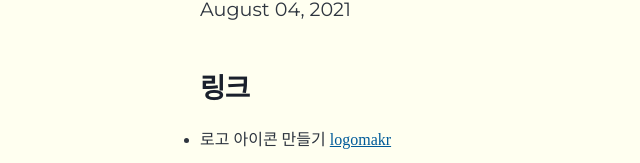
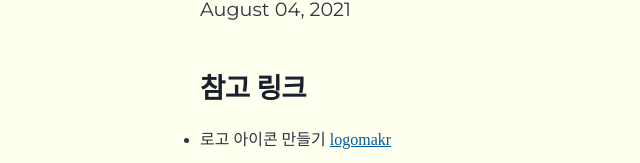
Before and after one commit to jscomu/TestGat, a Gatsby site: page /blog_link/ in a window 1280 px wide. Shown: the part 183-346 px from the top of the page, without its empty margins (124-764 px from the left). Built offline with nearby package versions, Linux system fonts and the light colour scheme; Gatsby itself is replaced by a stand-in of ours.

Commit message:
Update index.md

```diff
--- a/content/blog/blog_link/index.md
+++ b/content/blog/blog_link/index.md
@@ -4,7 +4,7 @@ date: "2021-08-04T17:21:13.284Z"
 description: "주요 링크 모음"
 ---
 
-### 링크
+### 참고 링크
 
 - 로고 아이콘 만들기
 [logomakr](https://logomakr.com/)
```
